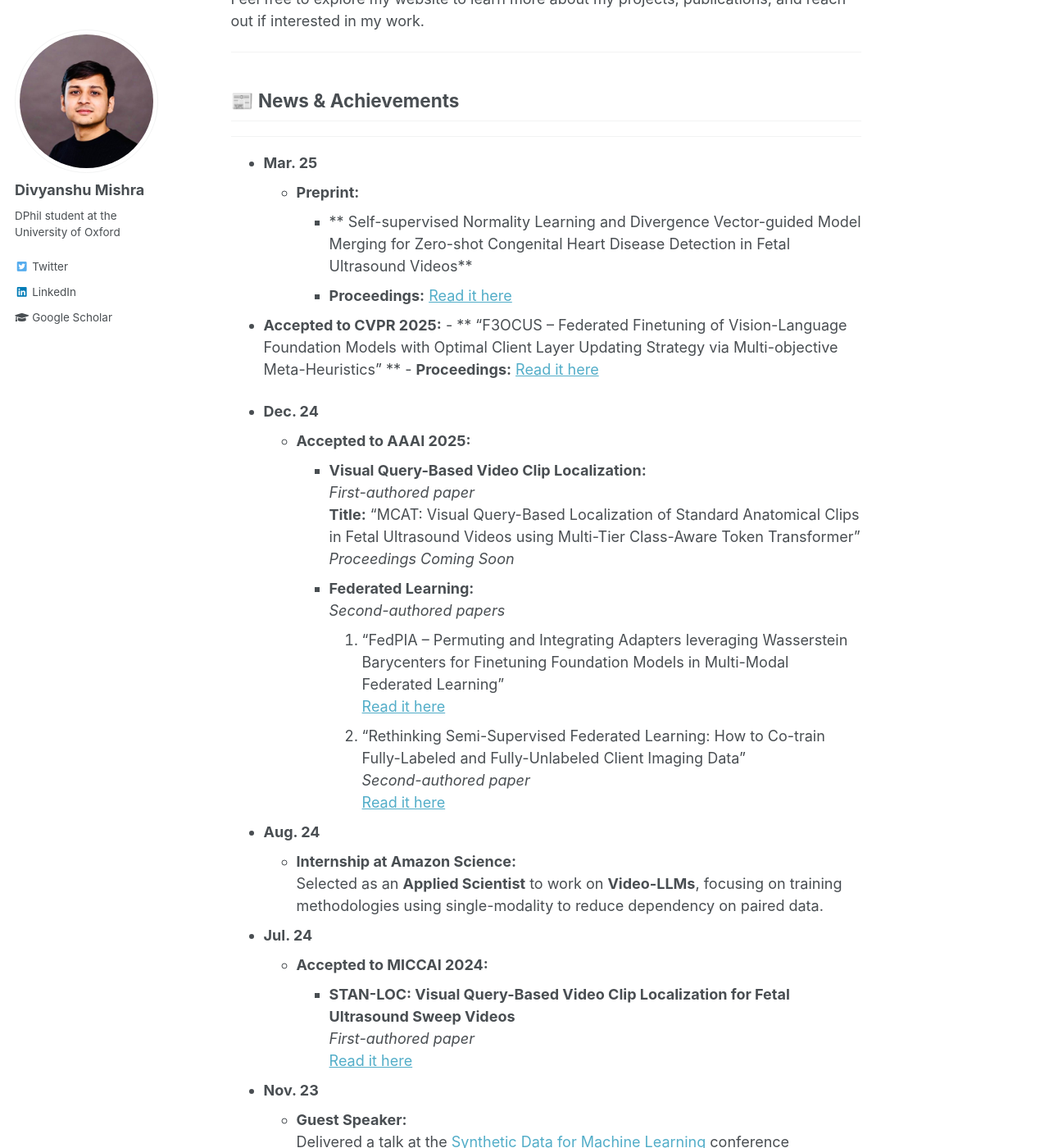
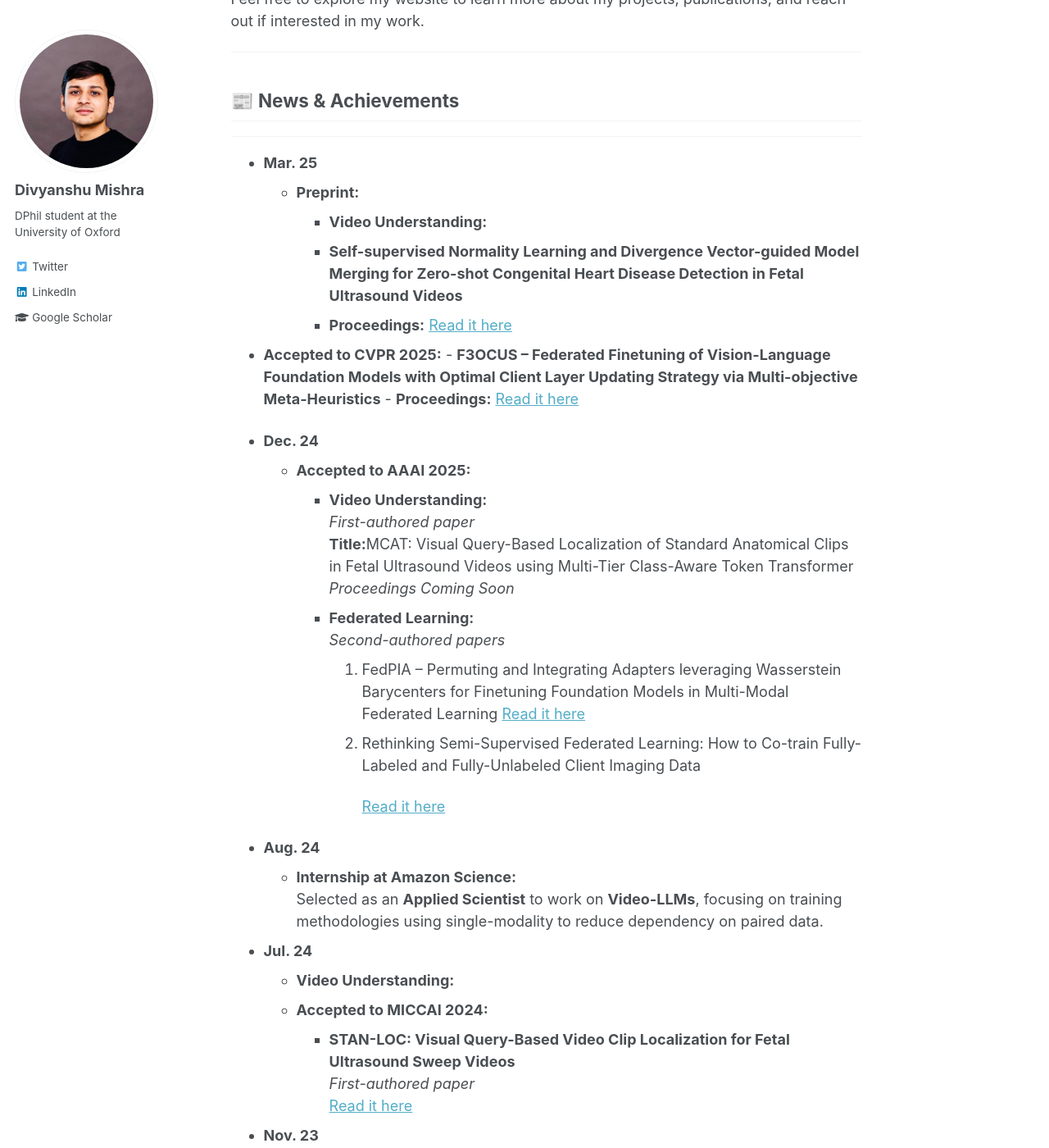
Before and after one commit to mdivyanshu97/mdivyanshu97.github.io, a Jekyll site: the page built from _pages/about.md, in a window 1280 px wide and 1400 px high, scrolled down 668 px. Shown: the whole window at 82% size. Built offline with Jekyll 4.4.1, drawn with Linux system fonts in a browser that asks for light colours.

Commit message:
updated_march_1

```diff
--- a/_pages/about.md
+++ b/_pages/about.md
@@ -22,25 +22,26 @@ Feel free to explore my website to learn more about my projects, publications, a
 ---
 - **Mar. 25**
     - **Preprint:**
-        - ** Self-supervised Normality Learning and Divergence Vector-guided Model Merging for Zero-shot Congenital Heart Disease Detection in Fetal Ultrasound Videos**
+        - **Video Understanding:**
+        - **Self-supervised Normality Learning and Divergence Vector-guided Model Merging for Zero-shot Congenital Heart Disease Detection in Fetal Ultrasound Videos**
         - **Proceedings:** [Read it here](https://arxiv.org/pdf/2503.07799)
 - **Accepted to CVPR 2025:**
-        - ** “F3OCUS – Federated Finetuning of Vision-Language Foundation Models with Optimal Client Layer Updating Strategy via Multi-objective Meta-Heuristics” **
+        - **F3OCUS – Federated Finetuning of Vision-Language Foundation Models with Optimal Client Layer Updating Strategy via Multi-objective Meta-Heuristics**
         - **Proceedings:** [Read it here](https://arxiv.org/abs/2411.11912)
 
 
 - **Dec. 24**
     - **Accepted to AAAI 2025:**
-        - **Visual Query-Based Video Clip Localization:**
+        - **Video Understanding:**
           *First-authored paper*
-          **Title:** “MCAT: Visual Query-Based Localization of Standard Anatomical Clips in Fetal Ultrasound Videos using Multi-Tier Class-Aware Token Transformer”
+          **Title:**MCAT: Visual Query-Based Localization of Standard Anatomical Clips in Fetal Ultrasound Videos using Multi-Tier Class-Aware Token Transformer
           *Proceedings Coming Soon*
         - **Federated Learning:**
           *Second-authored papers*
-          1. “FedPIA -- Permuting and Integrating Adapters leveraging Wasserstein Barycenters for Finetuning Foundation Models in Multi-Modal Federated Learning”
+          1. FedPIA -- Permuting and Integrating Adapters leveraging Wasserstein Barycenters for Finetuning Foundation Models in Multi-Modal Federated Learning
              [Read it here](https://arxiv.org/abs/2412.14424)
-          2. “Rethinking Semi-Supervised Federated Learning: How to Co-train Fully-Labeled and Fully-Unlabeled Client Imaging Data”
-             *Second-authored paper*
+          2. Rethinking Semi-Supervised Federated Learning: How to Co-train Fully-Labeled and Fully-Unlabeled Client Imaging Data
+
              [Read it here](https://link.springer.com/chapter/10.1007/978-3-031-43895-0_39)
 
 - **Aug. 24**
@@ -48,6 +49,7 @@ Feel free to explore my website to learn more about my projects, publications, a
       Selected as an **Applied Scientist** to work on **Video-LLMs**, focusing on training methodologies using single-modality to reduce dependency on paired data.
 
 - **Jul. 24**
+    - **Video Understanding:**
     - **Accepted to MICCAI 2024:**
         - **STAN-LOC: Visual Query-Based Video Clip Localization for Fetal Ultrasound Sweep Videos**
           *First-authored paper*
```
